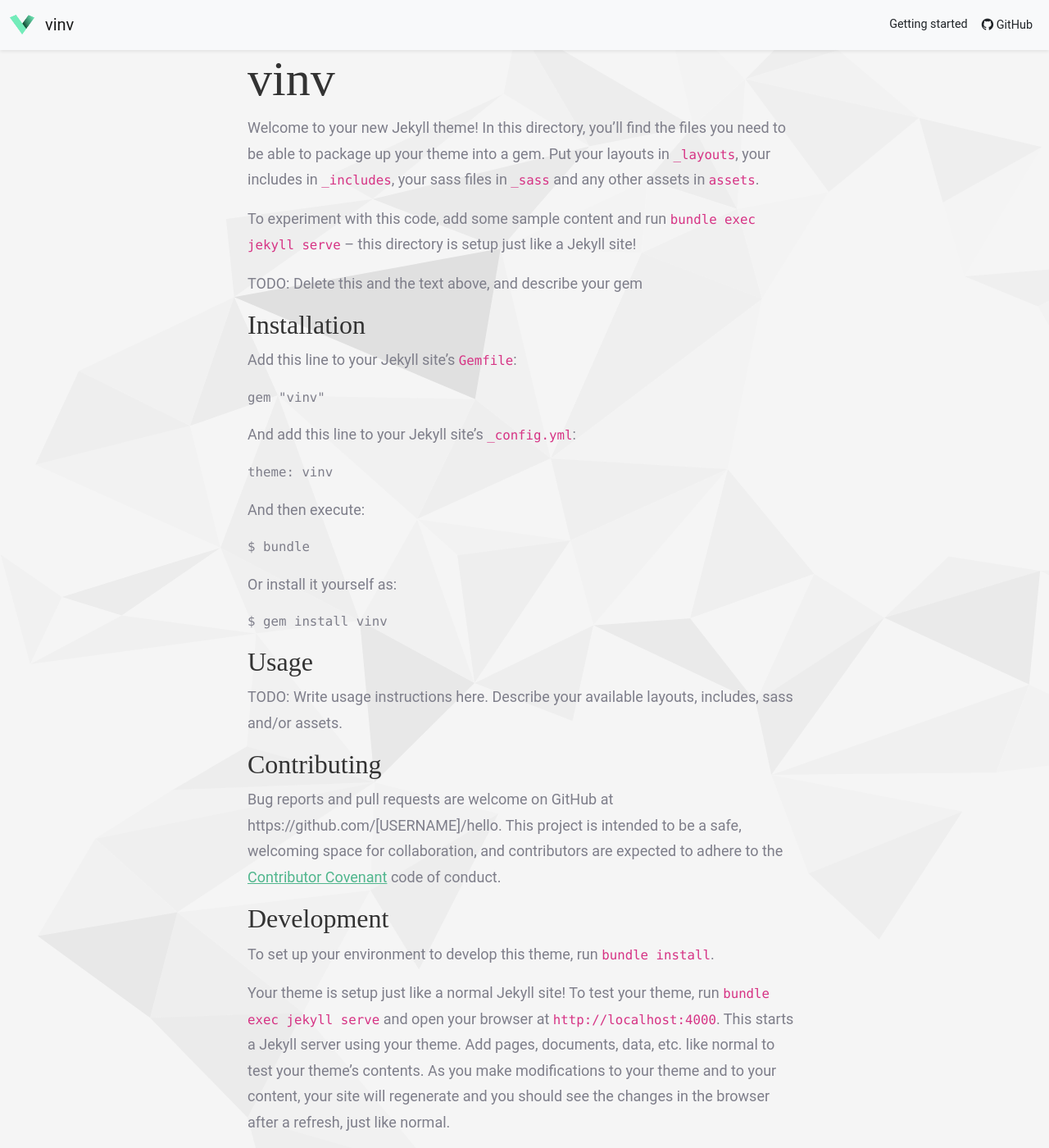
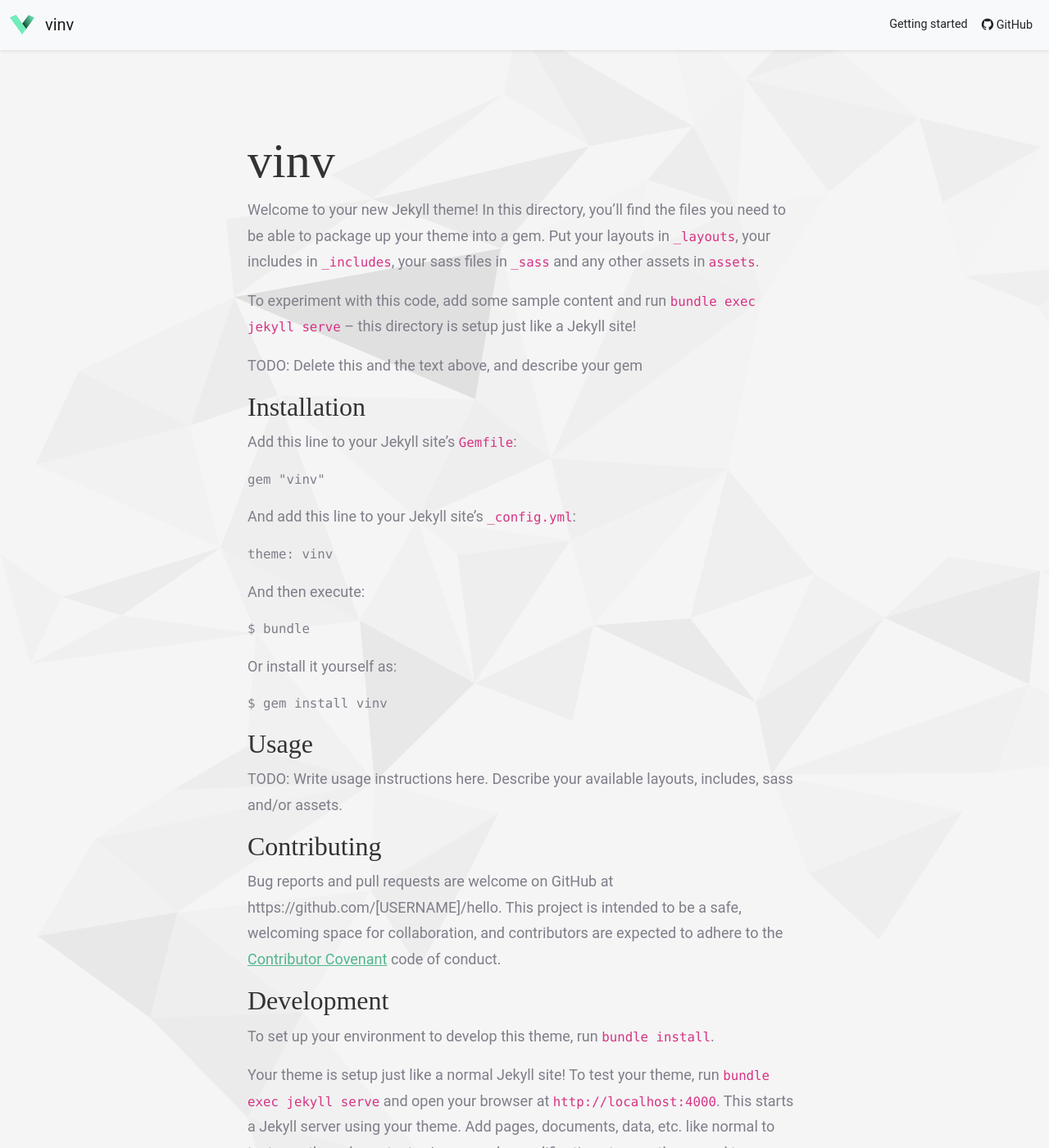
Before and after one commit to vinv-group/vinv-jekyll-theme, a Jekyll site: the page built from README.md, in a window 1280 px wide and 1400 px high. Shown: the whole window at 82% size. Built offline with Jekyll 4.4.1, drawn with Linux system fonts in a browser that asks for light colours; our own code applies the rules of GitHub Pages for plain Markdown files.

Commit message:
change styling

```diff
--- a/_sass/vinv/initialize.scss
+++ b/_sass/vinv/initialize.scss
@@ -4,7 +4,7 @@
 
 
 *{
-    transition: all .3s ease;
+    /*transition: all .3s ease;*/
     box-sizing: border-box;
 }
 *, *::before, *::after {
@@ -87,4 +87,9 @@
 
 .vinv-content{
     max-width: 700px;
+    margin-top: 100px;
 }
+
+table{
+    width: 100%;
+}
```
